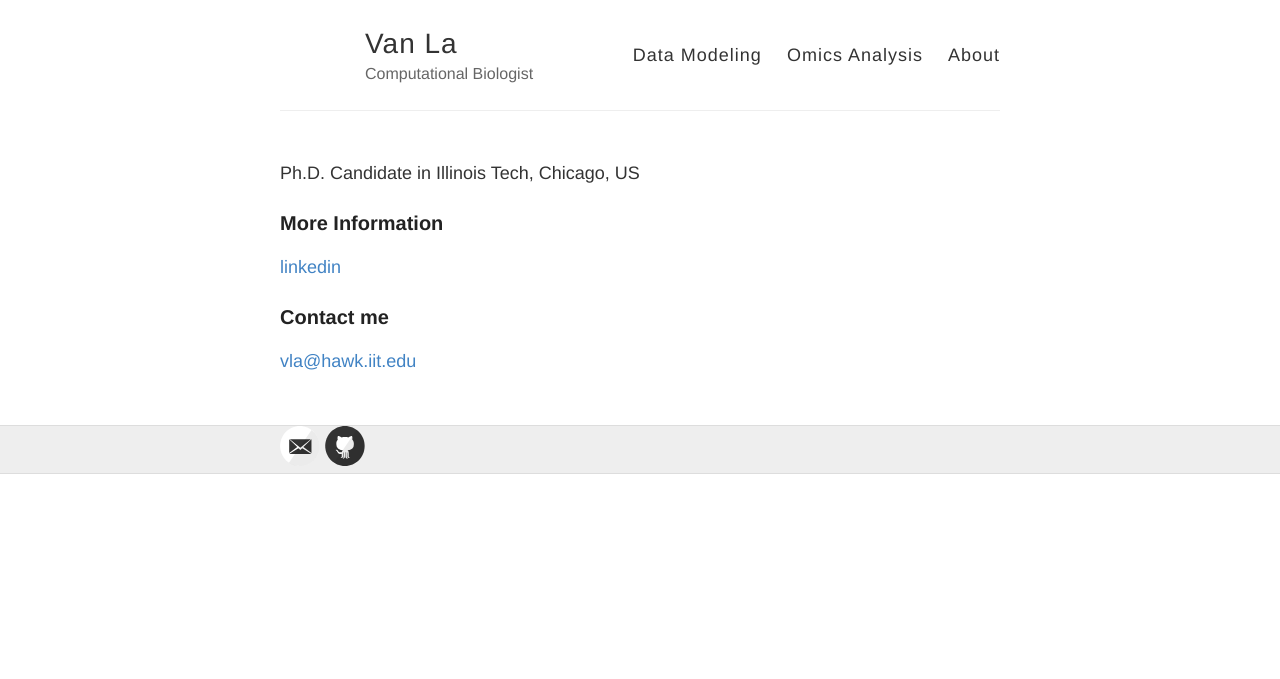
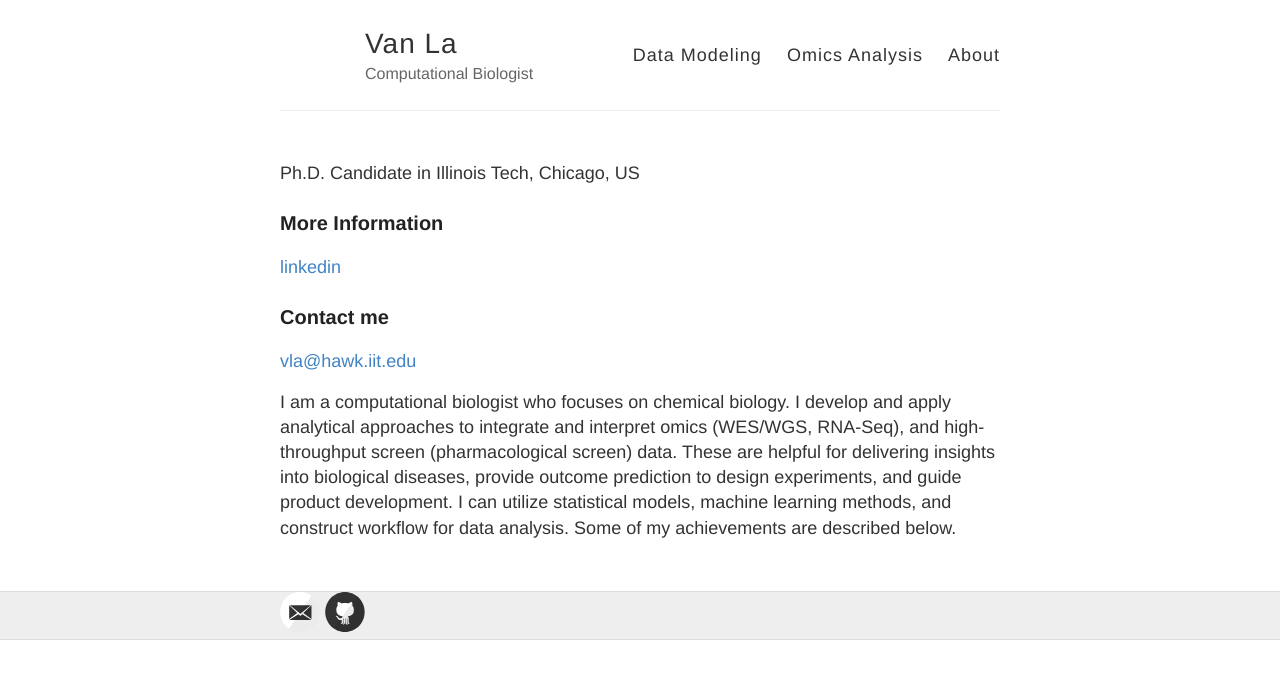
Before and after one commit to vanngocthuyla/Data_Analysis, a Jekyll site: the page built from about.md, in a window 1280 px wide. Shown: the top 679 px of the page. Built offline with Jekyll 4.4.1, drawn with Linux system fonts in a browser that asks for light colours.

Commit message:
Update page.html

```diff
--- a/_layouts/page.html
+++ b/_layouts/page.html
@@ -5,5 +5,10 @@
 <article class="page">
   <div class="entry">
     {{ content }}
+
+    I am a computational biologist who focuses on chemical biology. I develop and apply analytical approaches to integrate and interpret omics (WES/WGS, RNA-Seq), and high-throughput screen (pharmacological screen) data. These are helpful for delivering insights into biological diseases, provide outcome prediction to design experiments, and guide product development.
+
+    I can utilize statistical models, machine learning methods, and construct workflow for data analysis. Some of my achievements are described below.
+
   </div>
 </article>
```
